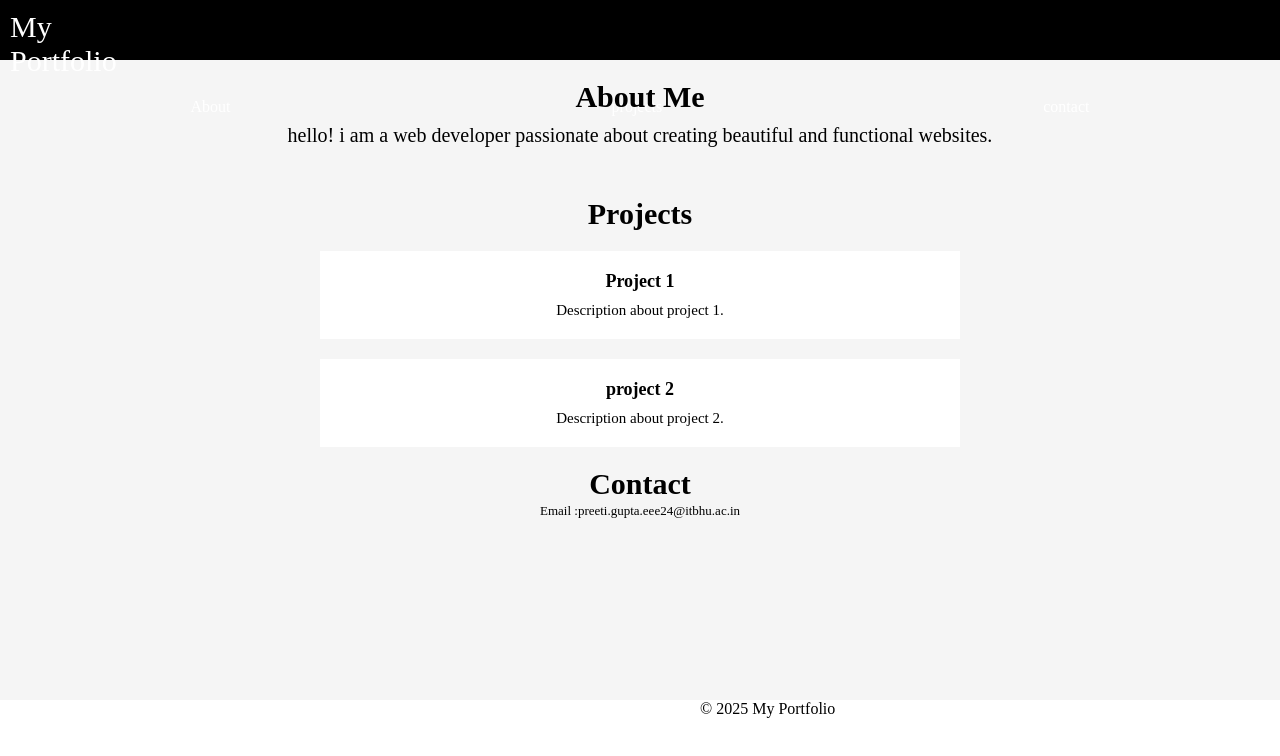
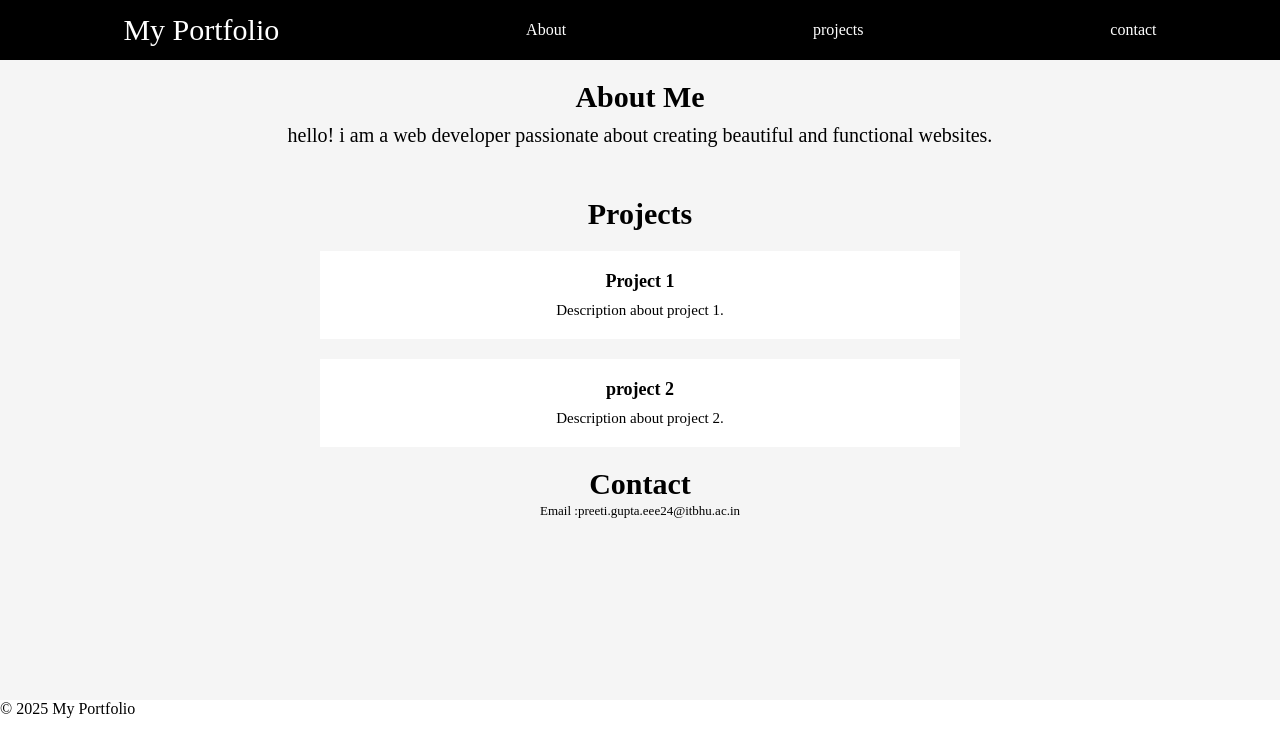
Before and after one commit to preetiGuptaEEE24/My-Portfolio, a plain HTML site: page index.html in a window 1280 px wide. Drawn offline with Linux system fonts and the light colour scheme.

Commit message:
Update style.css

```diff
--- a/style.css
+++ b/style.css
@@ -20,7 +20,7 @@
 
  #logo {
         font-size: 30px;
-       margin-right: 1200px;
+
         text-decoration: none;
         color:white;
 
@@ -126,5 +126,5 @@
 }
 #last {
 text-align: center;
-margin-left: 700px;
+
 }
```
